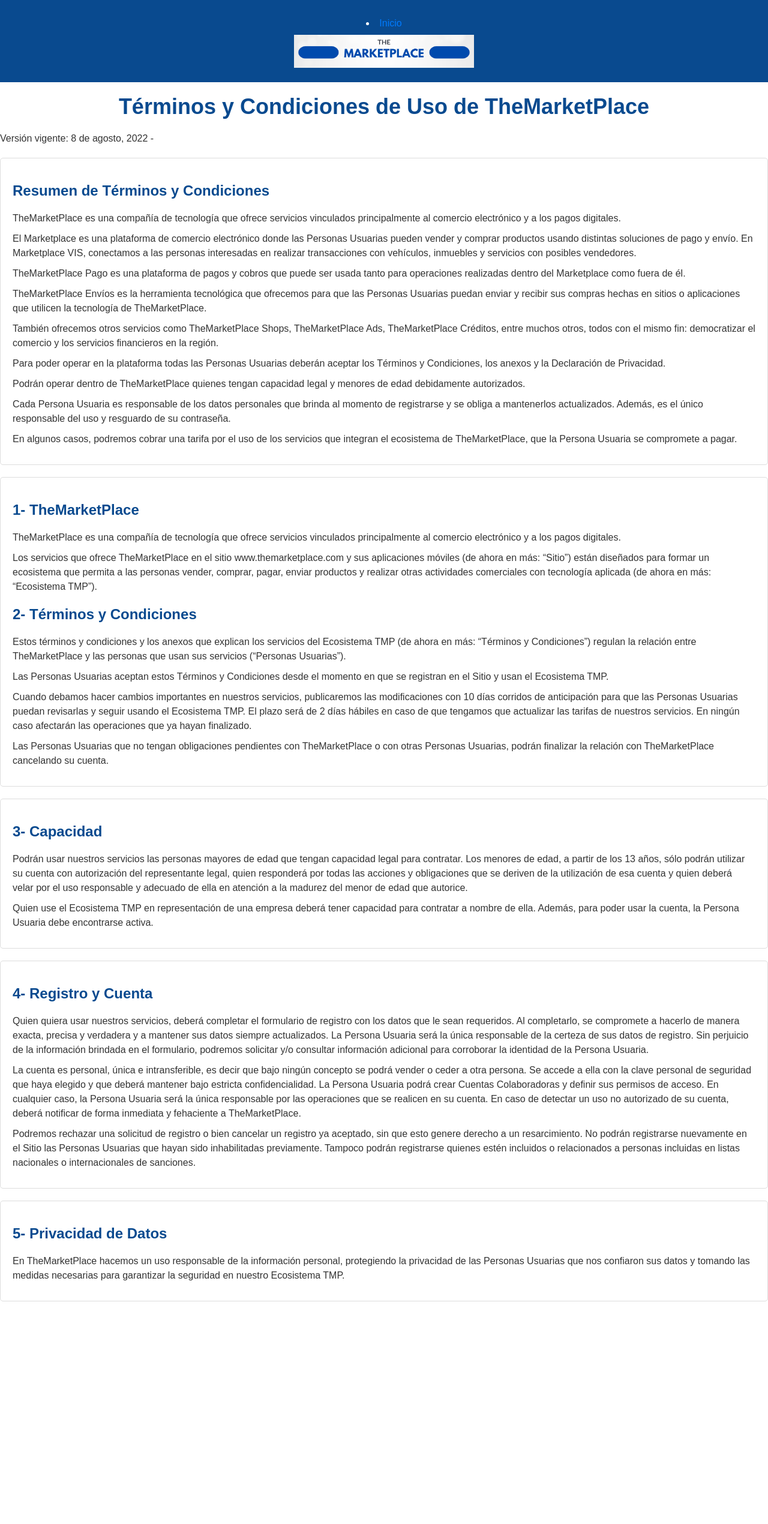
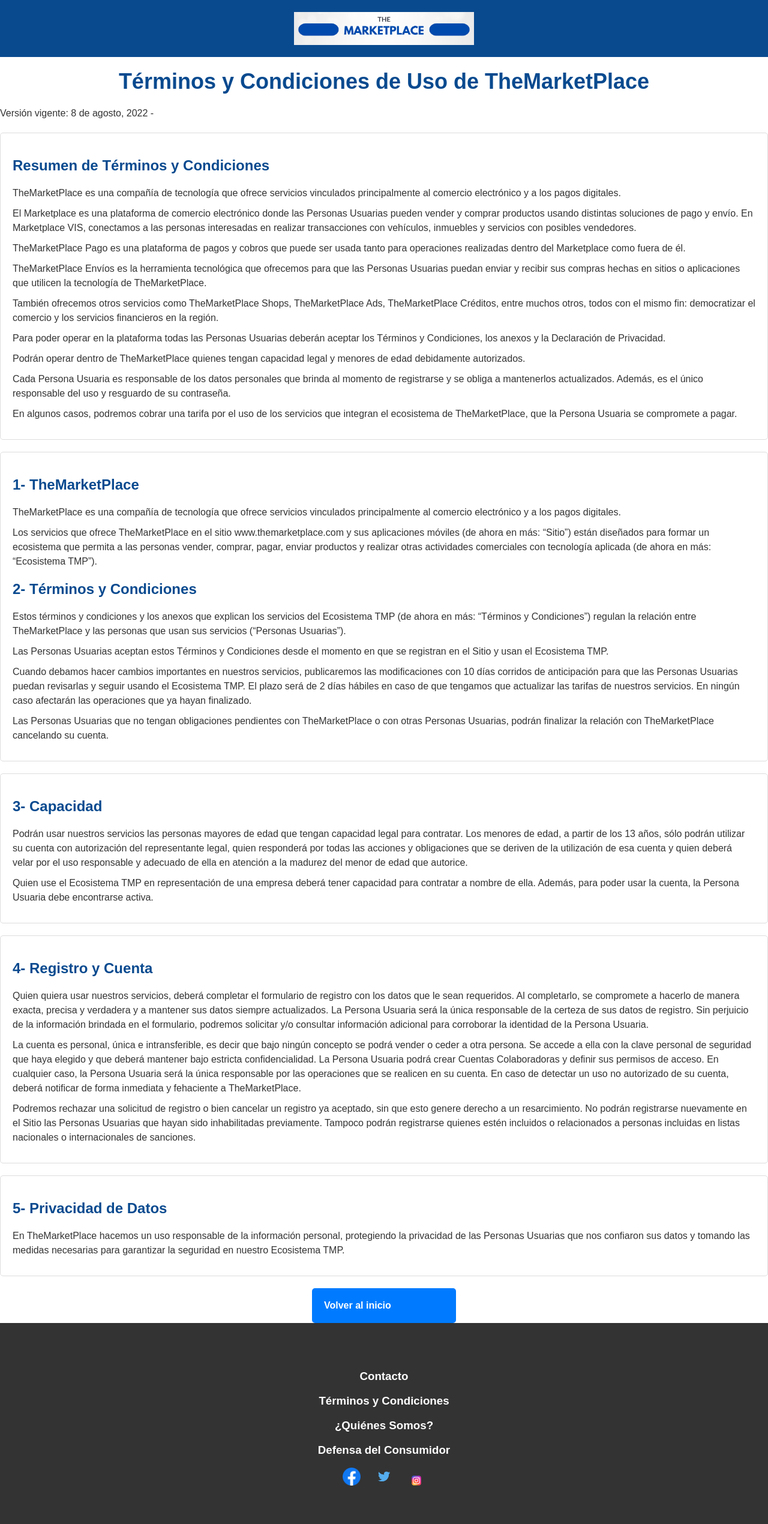
Before and after one commit to JoaquinRestahinoch/themarketplace, a Flask app: page /terycond.html in a window 1280 px wide. Shown: the whole page at 60% size. Before the commit the page ends 2169 px from the top, so only its background shows below. Run offline with Flask 3, Linux system fonts and the light colour scheme.

Commit message:
soy una maquina

```diff
--- a/static/css/terycond.css
+++ b/static/css/terycond.css
@@ -1,4 +1,4 @@
-
+/* Estilos generales */
 body {
     font-family: Arial, sans-serif;
     margin: 0;
@@ -13,20 +13,39 @@
     padding: 20px;
 }
 
-
+/* Encabezado */
 header {
     background-color: #094a8f;
     color: #fff;
-    padding: 20px 0;
+    padding: 20px;
     text-align: center;
 }
 
-
-header img {
+.logo img {
     max-width: 300px;
+    display: block;
+    margin: 0 auto;
 }
 
+/* Pie de página */
+footer {
+    background-color: #333;
+    color: #fff;
+    text-align: center;
+    padding: 40px;
+}
 
+.footer-menu a {
+    text-decoration: none;
+    color: #fff;
+}
+
+.social-links a img {
+    margin: 0 10px;
+    width: 30px;
+}
+
+/* Título principal */
 h1 {
     font-size: 36px;
     margin: 20px 0;
@@ -34,6 +53,7 @@
     text-align: center;
 }
 
+/* Secciones */
 section {
     background-color: #fff;
     padding: 20px;
@@ -63,50 +83,26 @@
     padding: 0 20px;
 }
 
-
 li {
     margin: 10px 0;
 }
 
-
-.section {
-    background-color: #fff;
-    padding: 20px;
-    margin: 20px 0;
-    border: 1px solid #ddd;
-    border-radius: 5px;
-}
-
-
-.button {
-    display: inline-block;
+/* Botón "Volver al inicio" */
+.back-button {
+    display: block;
+    margin: 0 auto;
+    max-width: 200px;
     background-color: #007BFF;
     color: #fff;
-    padding: 10px 20px;
+    padding: 20px 20px;
     text-decoration: none;
     font-weight: bold;
+    border: none;
+    cursor: pointer;
     border-radius: 5px;
     transition: background-color 0.3s;
 }
 
-.button:hover {
+.back-button:hover {
     background-color: #0056b3;
 }
-
-
-footer {
-    background-color: #333;
-    color: #fff;
-    text-align: center;
-    padding: 40px 0;
-}
-
-
-.footer-menu {
-    margin: 10px 0;
-}
-
-.footer-menu a {
-    text-decoration: none;
-    color: #fff;
-}
--- a/templates/home.html
+++ b/templates/home.html
@@ -11,7 +11,7 @@
     <header>
         <nav class="navbar">
             <div class="container">
-                <a href="index.html" class="logo">
+                <a href="home.html" class="logo">
                     <img src="../static/img/logo.png" alt="The MarketPlace Logo">
                 </a>
                 <ul class="menu">
@@ -114,6 +114,6 @@
 </footer>
 
 <script src="https://maxcdn.bootstrapcdn.com/bootstrap/4.5.2/js/bootstrap.min.js"></script>
-<script src="static/js/app.js"></script>
+<script src="static/js/home.js"></script>
 </body>
 </html>
--- a/templates/terycond.html
+++ b/templates/terycond.html
@@ -8,12 +8,13 @@
 </head>
 
 <header>
-    <li> <a href="home.html">Inicio</a></li>
-    <img src="../static/img/logo.png" alt="Logo de TheMarketPlace">
+    <a href="home.html" class="logo">
+        <img src="../static/img/logo.png" alt="Logo de TheMarketPlace">
+    </a>
 </header>
 
+<body>
 
-<body>
     <h1>Términos y Condiciones de Uso de TheMarketPlace</h1>
 
     <p>Versión vigente: 8 de agosto, 2022 -</p>
@@ -73,10 +74,28 @@
     <section>
     <h2>5- Privacidad de Datos</h2>
     <p>En TheMarketPlace hacemos un uso responsable de la información personal, protegiendo la privacidad de las Personas Usuarias que nos confiaron sus datos y tomando las medidas necesarias para garantizar la seguridad en nuestro Ecosistema TMP.</p>
-    </section>
+
+
+</section>
+<a href="home.html" class="back-button">Volver al inicio</a>
+
 
 </body>
-
+    <footer>
+        <div class="container">
+            <div class="footer-menu">
+                <h3><a href="contacto.html">Contacto</a></h3>
+                <h3><a href="terycond.html">Términos y Condiciones</a></h3>
+                <h3><a href="quienessomos.html">¿Quiénes Somos?</a></h3>
+                <h3><a href="defensaconsum.html">Defensa del Consumidor</a></h3>
+            </div>
+            <div class="social-links">
+                <a href="#"><img src="../static/img/Facebook_Logo.png" alt="Facebook"></a>
+                <a href="#"><img src="../static/img/twitter.png" alt="Twitter"></a>
+                <a href="#"><img src="../static/img/instagram.png" alt="Instagram"></a>
+            </div>
+        </div>
+    </footer>
 
 
 </html>
```
Also changed, not shown: static/css/home.css (+89 -93 lines), static/css/inicio.css (+41 -27 lines), templates/inicio.html (+16 -8 lines).
